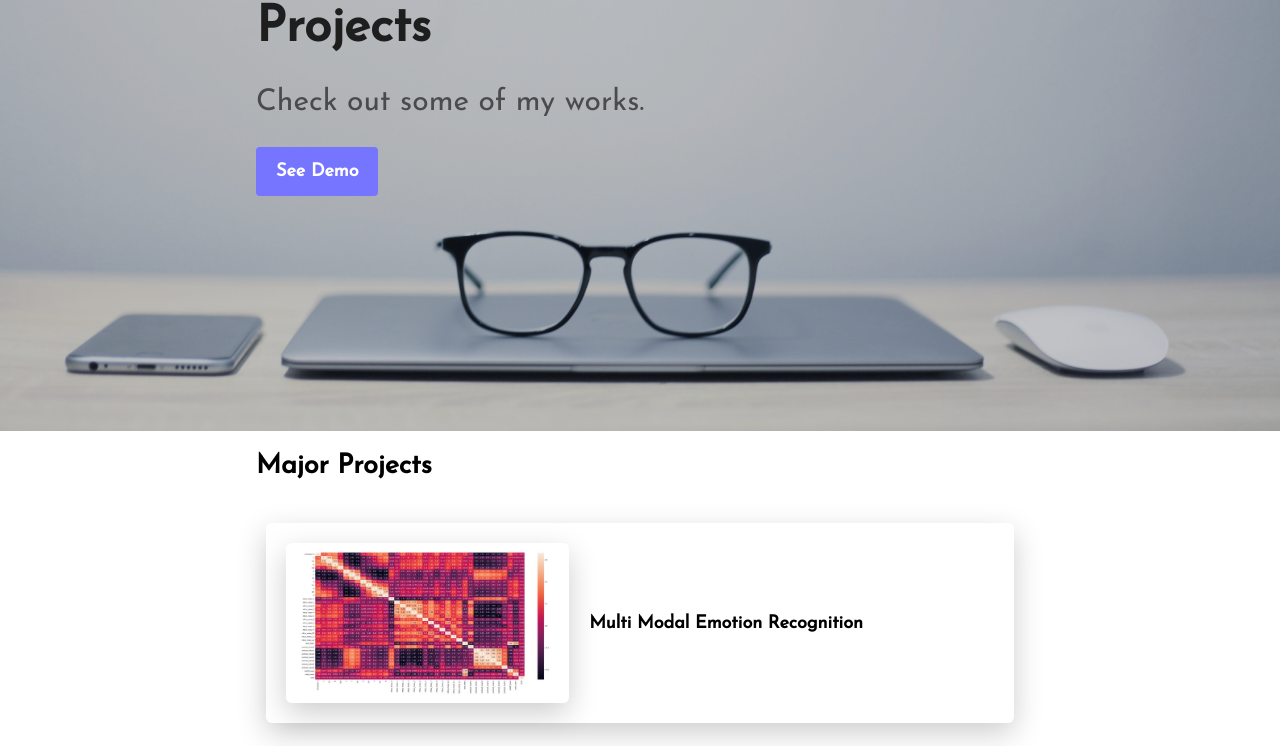
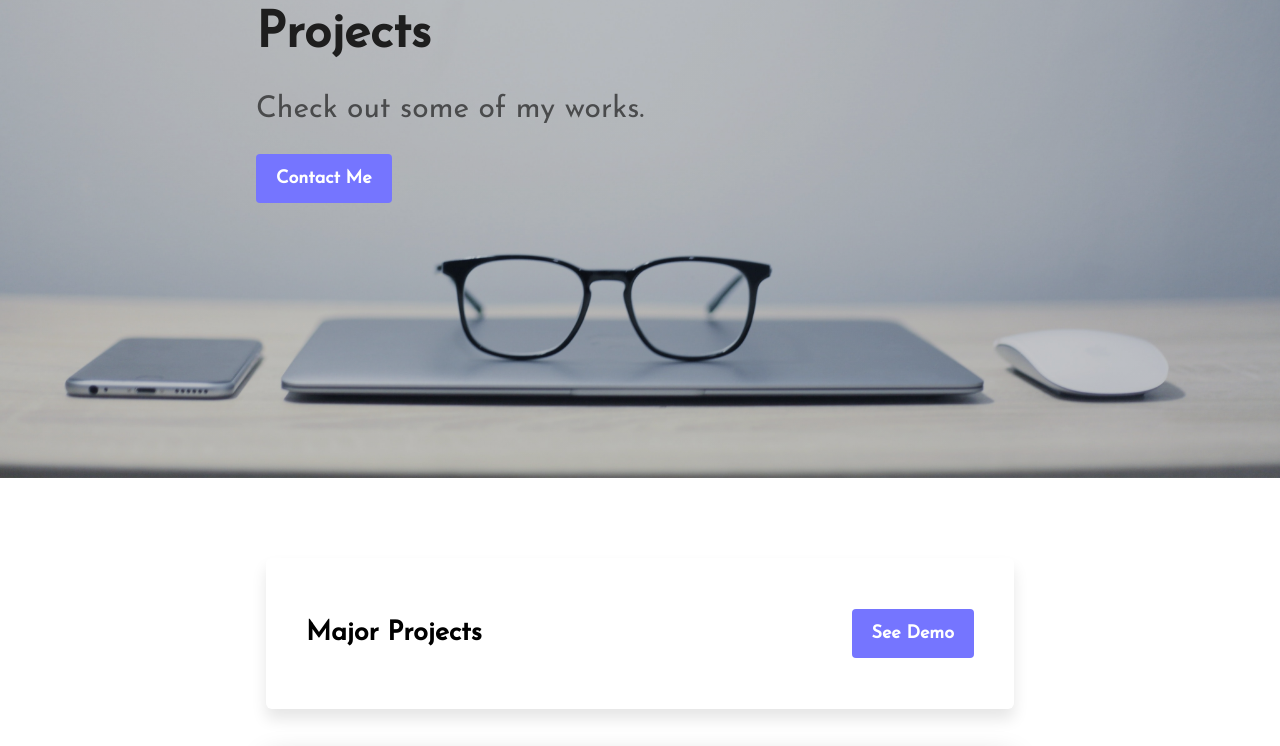
Before and after one commit to shashankcic/my-projects, a plain HTML site: page index.html in a window 1280 px wide. Shown: the part 281-1027 px from the top of the page. Drawn offline with Linux system fonts and the light colour scheme; a script that the page names is missing.

Commit message:
adding typeform

```diff
--- a/css/components/banner.css
+++ b/css/components/banner.css
@@ -1,7 +1,7 @@
 .banner {
   background-image: linear-gradient(-225deg, rgba(0,0,0,0.2) 0%, rgba(0,0,0,0.2) 50%) ,url(../../images/background.jpg);
   color: rgb(30,30,30);
-  padding: 250px 0px;
+  padding: 210px 0px;
   background-size: cover;
   background-position: center;
 }
--- a/css/components/card.css
+++ b/css/components/card.css
@@ -13,6 +13,11 @@
   margin: 20px 10px;
   flex-basis: 42.5%;
   flex-grow: 1;
+}
+
+#main {
+  padding: 40px;
+  box-shadow: 0px 10px 15px rgba(0,0,0,0.1);
 }
 
 .card img {
--- a/css/components/container.css
+++ b/css/components/container.css
@@ -1,6 +1,6 @@
 .container {
   width: 60%;
-  margin: 0 auto;
+  margin: 80px auto;
 }
 
 @media (max-width: 720px) {
--- a/index.html
+++ b/index.html
@@ -11,13 +11,15 @@
       <div class="container">
         <h1>Projects</h1>
         <h2>Check out some of my works.</h2>
-        <a href="https://singhshashank.tech" class="btn-blue">See Demo</a>
+        <a href="#contact-section" class="btn-blue">Contact Me</a>
       </div>
     </div>
 
     <div class="container">
-
-      <h2>Major Projects</h2>
+      <div class="card" id="main">
+        <h2>Major Projects</h2>
+        <a href="https://singhshashank.tech" class="btn-blue" id="demo">See Demo</a>
+      </div>
 
       <div class="cards">
         <div class="card">
@@ -42,5 +44,11 @@
       </div>
 
     </div>
+
+    <div id="contact-section">
+      <div class="typeform-widget" data-url="https://form.typeform.com/to/Z9fs7Bqv" style="width: 100%; height: 500px;"></div> <script> (function() { var qs,js,q,s,d=document, gi=d.getElementById, ce=d.createElement, gt=d.getElementsByTagName, id="typef_orm", b="https://embed.typeform.com/"; if(!gi.call(d,id)) { js=ce.call(d,"script"); js.id=id; js.src=b+"embed.js"; q=gt.call(d,"script")[0]; q.parentNode.insertBefore(js,q) } })() </script> <div style="font-family: Sans-Serif;font-size: 12px;color: #999;opacity: 0.5; padding-top: 5px;"> powered by <a href="https://admin.typeform.com/signup?utm_campaign=Z9fs7Bqv&utm_source=typeform.com-01EFMNMQH58ASA0KHGRQFE49KG-free&utm_medium=typeform&utm_content=typeform-embedded-poweredbytypeform&utm_term=EN" style="color: #999" target="_blank">Typeform</a> </div>
+    </div>
+
+
   </body>
 </html>
```
